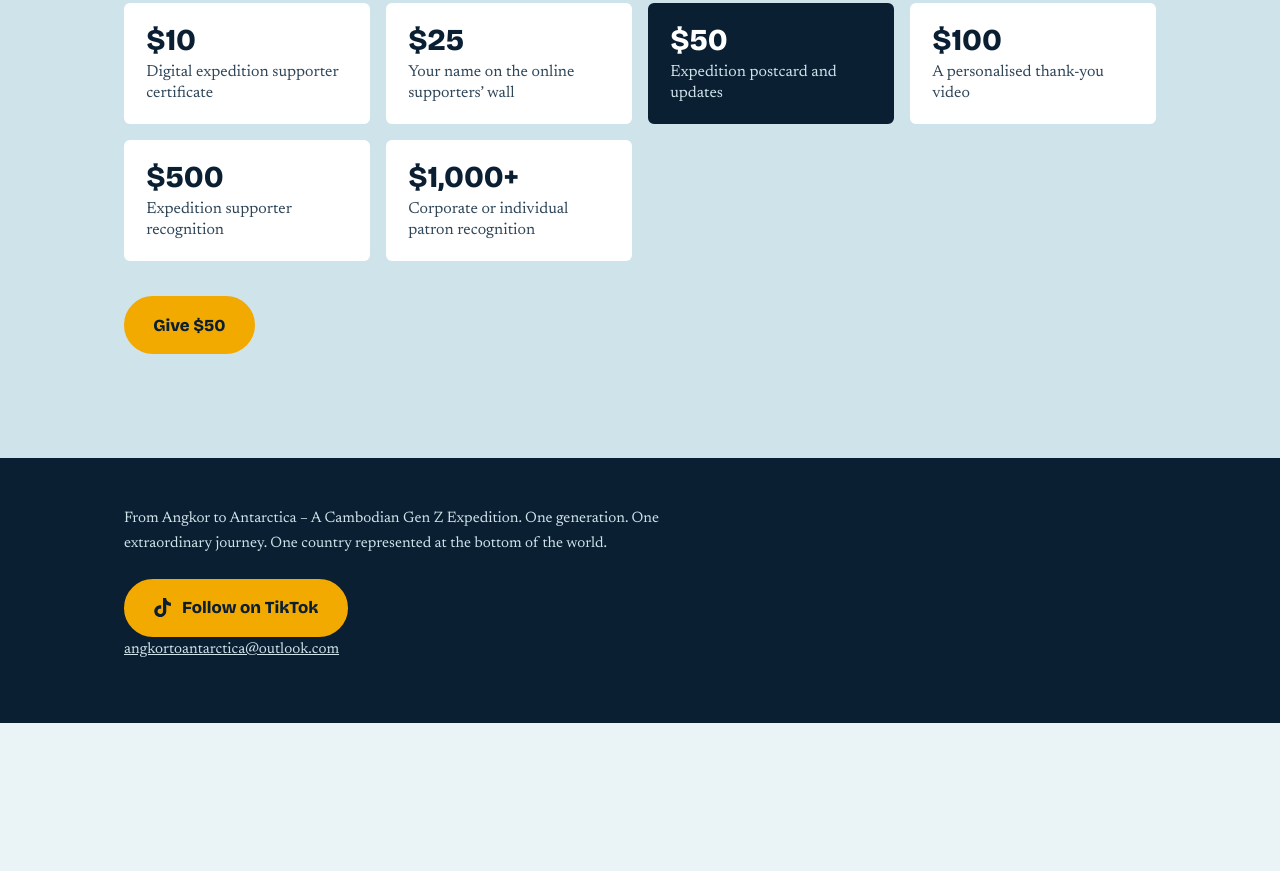
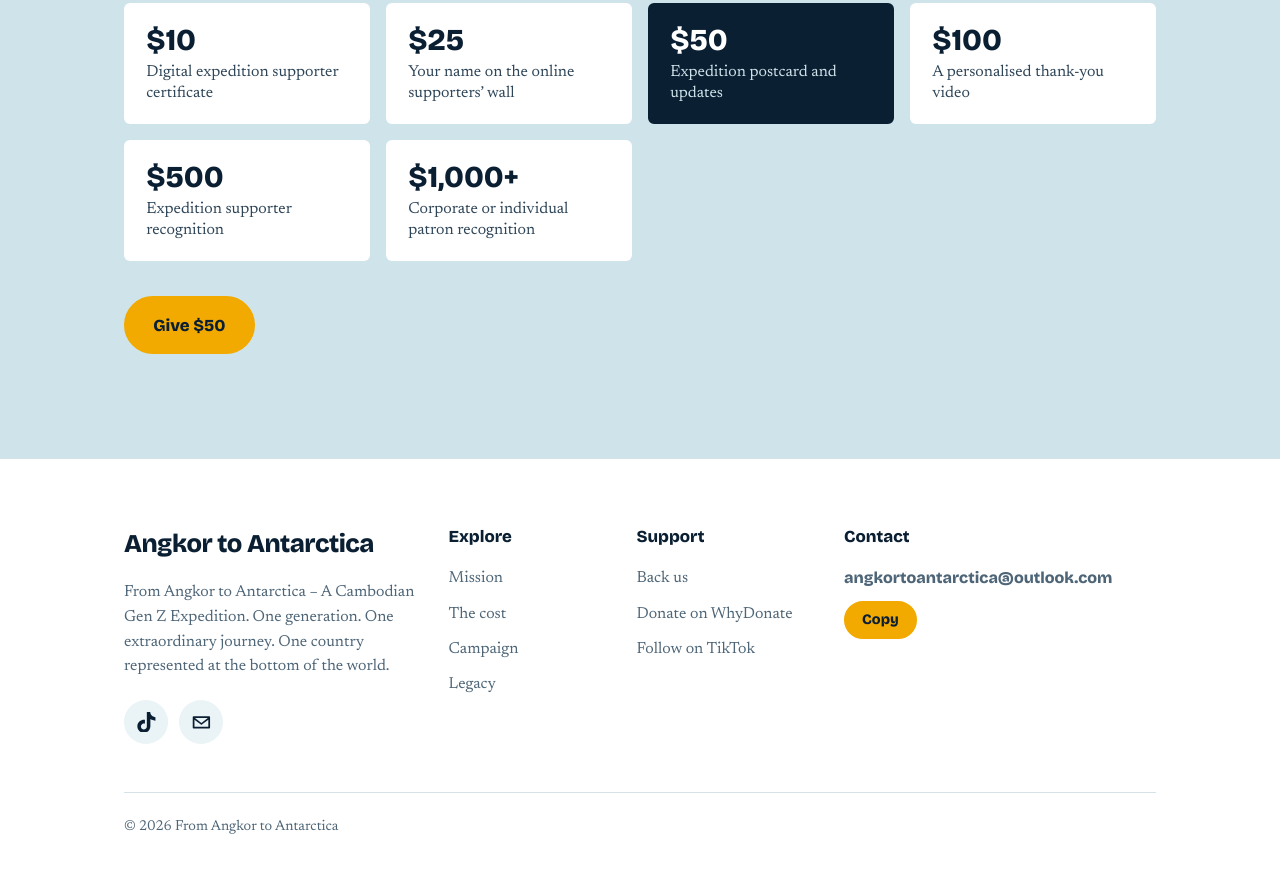
Before and after one commit to itzyongan/AngkorToAntarctica, a plain HTML site: page index.html in a window 1280 px wide. Shown: the part 4472-5343 px from the top of the page. Before the commit the page ends 5195 px from the top, so only its background shows below. Drawn offline with nearby package versions, Linux system fonts and the light colour scheme; a web font is replaced by a local one.

Commit message:
Revamp footer with new styles and links
Updated footer layout and content with new branding and social links.

```diff
--- a/index.html
+++ b/index.html
@@ -144,10 +144,27 @@ nav ul a:hover{color:#fff}
 .spons b{font-family:var(--display);font-size:1.7rem;display:block;color:var(--saffron);margin:.2rem 0 .6rem}
 .spons p{font-size:1rem}
 
-footer{background:var(--night);color:var(--frost);padding:3rem 0;font-size:.95rem}
-footer p{max-width:70ch;margin-bottom:.8rem}
-.btn.tt{display:inline-flex;align-items:center;gap:.6rem;margin:.6rem 0 0}
-.btn.tt svg{width:1.2rem;height:1.2rem;fill:currentColor;flex:none}
+footer{background:#fff;color:var(--ink);border-top:1px solid #d5e3e9;padding:4rem 0 2rem;font-size:1rem}
+.fgrid{display:grid;grid-template-columns:1.5fr .8fr .9fr 1.6fr;gap:2.5rem 2rem}
+.flogo{font-family:var(--display);font-weight:800;font-size:1.6rem;letter-spacing:-.02em;text-decoration:none;color:var(--night);display:inline-block;margin-bottom:.9rem}
+.fbrand p{color:var(--muted);font-size:1rem;line-height:1.55;max-width:34ch;margin-bottom:1.3rem}
+.social{display:flex;gap:.7rem}
+.social a{display:flex;align-items:center;justify-content:center;width:2.75rem;height:2.75rem;border-radius:50%;background:var(--ice);color:var(--night);transition:background .15s,color .15s}
+.social a:hover{background:var(--saffron)}
+.social svg{width:1.3rem;height:1.3rem;fill:currentColor}
+.fcol h4{font-family:var(--display);font-weight:800;font-size:1.05rem;margin-bottom:.9rem;color:var(--night)}
+.fcol ul{list-style:none;padding:0}
+.fcol li{margin-bottom:.55rem}
+.fcol li a{color:var(--muted);text-decoration:none}
+.fcol li a:hover{color:var(--night);text-decoration:underline;text-underline-offset:3px}
+.mailbox{display:flex;flex-wrap:wrap;align-items:center;gap:.6rem;font-family:var(--display);font-weight:700}
+.mailbox .addr{-webkit-user-select:all;user-select:all;cursor:text;color:var(--muted);white-space:nowrap}
+.mailbox .cp{font:inherit;font-size:.9rem;font-weight:800;background:var(--saffron);color:var(--night);border:2px solid var(--saffron);border-radius:999px;padding:.3rem 1rem;cursor:pointer}
+.mailbox .cp:hover{background:#ffbe2e;border-color:#ffbe2e}
+.fbar{margin-top:3rem;padding-top:1.4rem;border-top:1px solid #d5e3e9;color:var(--muted);font-size:.9rem}
+.fbar p{max-width:none;margin:0}
+@media (max-width:900px){.fgrid{grid-template-columns:1fr 1fr}.fbrand{grid-column:1/-1}}
+@media (max-width:520px){.fgrid{grid-template-columns:1fr}.mailbox .addr{white-space:normal;overflow-wrap:anywhere}}
 .nb{white-space:nowrap;word-break:keep-all}
 html[lang="km"] h1{max-width:none}
 @media (max-width:760px){nav ul{display:none}section{padding:4rem 0}.hero .cta .btn{max-width:none}}
@@ -288,9 +305,43 @@ html[lang="km"] h1{max-width:none}
 
 <footer>
   <div class="wrap">
-    <p data-km="ពីអង្គរ ទៅ អង់តាក់ទិក – បេសកកម្មយុវជនខ្មែរជំនាន់ Gen Z។ មួយជំនាន់។ ដំណើរដ៏អស្ចារ្យមួយ។ ប្រទេសមួយមានតំណាងនៅចុងបំផុតនៃពិភពលោក។">From Angkor to Antarctica – A Cambodian Gen Z Expedition. One generation. One extraordinary journey. One country represented at the bottom of the world.</p>
-    <a class="btn tt" href="https://www.tiktok.com/@angkortoantarctica" target="_blank" rel="noopener"><svg viewBox="0 0 24 24" aria-hidden="true"><path d="M12.525.02c1.31-.02 2.61-.01 3.91-.02.08 1.53.63 3.09 1.75 4.17 1.12 1.11 2.7 1.62 4.24 1.79v4.03c-1.44-.05-2.89-.35-4.2-.97-.57-.26-1.1-.59-1.62-.93-.01 2.92.01 5.84-.02 8.75-.08 1.4-.54 2.79-1.35 3.94-1.31 1.92-3.58 3.17-5.91 3.21-1.43.08-2.86-.31-4.08-1.03-2.02-1.19-3.44-3.37-3.65-5.71-.02-.5-.03-1-.01-1.49.18-1.9 1.12-3.72 2.58-4.96 1.66-1.44 3.98-2.13 6.15-1.72.02 1.48-.04 2.96-.04 4.44-.99-.32-2.15-.23-3.02.37-.63.41-1.11 1.04-1.36 1.75-.21.51-.15 1.07-.14 1.61.24 1.64 1.82 3.02 3.5 2.87 1.12-.01 2.19-.66 2.77-1.61.19-.33.4-.67.41-1.06.1-1.79.06-3.57.07-5.36.01-4.03-.01-8.05.02-12.07z"/></svg><span data-km="តាមដានលើ TikTok">Follow on TikTok</span></a>
-    <p><a href="mailto:angkortoantarctica@outlook.com" style="color:inherit">angkortoantarctica@outlook.com</a></p>
+    <div class="fgrid">
+      <div class="fbrand">
+        <a class="flogo" href="#" data-km="ពីអង្គរ ទៅ អង់តាក់ទិក">Angkor to Antarctica</a>
+        <p data-km="ពីអង្គរ ទៅ អង់តាក់ទិក – បេសកកម្មយុវជនខ្មែរជំនាន់ Gen Z។ មួយជំនាន់។ ដំណើរដ៏អស្ចារ្យមួយ។ ប្រទេសមួយមានតំណាងនៅចុងបំផុតនៃពិភពលោក។">From Angkor to Antarctica – A Cambodian Gen Z Expedition. One generation. One extraordinary journey. One country represented at the bottom of the world.</p>
+        <div class="social">
+          <a href="https://www.tiktok.com/@angkortoantarctica" target="_blank" rel="noopener" aria-label="TikTok" title="TikTok"><svg viewBox="0 0 24 24" aria-hidden="true"><path d="M12.525.02c1.31-.02 2.61-.01 3.91-.02.08 1.53.63 3.09 1.75 4.17 1.12 1.11 2.7 1.62 4.24 1.79v4.03c-1.44-.05-2.89-.35-4.2-.97-.57-.26-1.1-.59-1.62-.93-.01 2.92.01 5.84-.02 8.75-.08 1.4-.54 2.79-1.35 3.94-1.31 1.92-3.58 3.17-5.91 3.21-1.43.08-2.86-.31-4.08-1.03-2.02-1.19-3.44-3.37-3.65-5.71-.02-.5-.03-1-.01-1.49.18-1.9 1.12-3.72 2.58-4.96 1.66-1.44 3.98-2.13 6.15-1.72.02 1.48-.04 2.96-.04 4.44-.99-.32-2.15-.23-3.02.37-.63.41-1.11 1.04-1.36 1.75-.21.51-.15 1.07-.14 1.61.24 1.64 1.82 3.02 3.5 2.87 1.12-.01 2.19-.66 2.77-1.61.19-.33.4-.67.41-1.06.1-1.79.06-3.57.07-5.36.01-4.03-.01-8.05.02-12.07z"/></svg></a>
+          <a href="mailto:angkortoantarctica@outlook.com" aria-label="Send an email" title="Send an email"><svg viewBox="0 0 24 24" aria-hidden="true"><path d="M3 5h18a1 1 0 0 1 1 1v12a1 1 0 0 1-1 1H3a1 1 0 0 1-1-1V6a1 1 0 0 1 1-1zm1.6 2L12 12.6 19.4 7H4.6zM4 8.9V17h16V8.9l-7.4 5.6a1 1 0 0 1-1.2 0L4 8.9z"/></svg></a>
+        </div>
+      </div>
+      <div class="fcol" role="group" aria-label="Explore">
+        <h4 data-km="ស្វែងយល់">Explore</h4>
+        <ul>
+          <li><a href="#mission" data-km="បេសកកម្ម">Mission</a></li>
+          <li><a href="#budget" data-km="ថ្លៃចំណាយ">The cost</a></li>
+          <li><a href="#campaign" data-km="យុទ្ធនាការ">Campaign</a></li>
+          <li><a href="#legacy" data-km="កេរ្តិ៍ដំណែល">Legacy</a></li>
+        </ul>
+      </div>
+      <div class="fcol" role="group" aria-label="Support">
+        <h4 data-km="គាំទ្រ">Support</h4>
+        <ul>
+          <li><a href="#back" data-km="គាំទ្រយើង">Back us</a></li>
+          <li><a href="https://whydonate.com/fundraising/angkortoantarctica" target="_blank" rel="noopener" data-km="បរិច្ចាគតាម WhyDonate">Donate on WhyDonate</a></li>
+          <li><a href="https://www.tiktok.com/@angkortoantarctica" target="_blank" rel="noopener" data-km="តាមដានលើ TikTok">Follow on TikTok</a></li>
+        </ul>
+      </div>
+      <div class="fcol">
+        <h4 data-km="ទំនាក់ទំនង">Contact</h4>
+        <div class="mailbox">
+          <span class="addr" id="addr">angkortoantarctica@outlook.com</span>
+          <button type="button" class="cp" id="cp" aria-describedby="addr"><span data-km="ចម្លង" id="cpl">Copy</span></button>
+        </div>
+      </div>
+    </div>
+    <div class="fbar">
+      <p data-km="© ២០២៦ ពីអង្គរ ទៅ អង់តាក់ទិក">© 2026 From Angkor to Antarctica</p>
+    </div>
   </div>
 </footer>
 
@@ -325,6 +376,15 @@ function setLang(l){
 btn.addEventListener('click',()=>setLang(lang==='en'?'km':'en'));
 f.addEventListener('change',()=>{go.textContent=T[lang].give(val());msgOn=false;msg.textContent=''});
 go.addEventListener('click',()=>{window.open(DONATE,'_blank','noopener');msgOn=true;msg.textContent=T[lang].msg});
+const cp=document.getElementById('cp'),cpl=document.getElementById('cpl'),addr=document.getElementById('addr');
+const DONE={en:'Copied',km:'បានចម្លង'};let cpT;
+function copied(){cpl.textContent=DONE[lang];clearTimeout(cpT);cpT=setTimeout(()=>{cpl.textContent=lang==='km'?cpl.dataset.km:cpl.dataset.en},1800)}
+function pick(){const r=document.createRange();r.selectNodeContents(addr);const x=getSelection();x.removeAllRanges();x.addRange(r)}
+cp.addEventListener('click',()=>{
+  const t=addr.textContent.trim();
+  if(navigator.clipboard&&navigator.clipboard.writeText){navigator.clipboard.writeText(t).then(copied,()=>{pick();try{document.execCommand('copy')&&copied()}catch(e){}})}
+  else{pick();try{document.execCommand('copy')&&copied()}catch(e){}}
+});
 try{if(localStorage.getItem('lang')==='km')setLang('km')}catch(e){}
 </script>
 </body>
```
